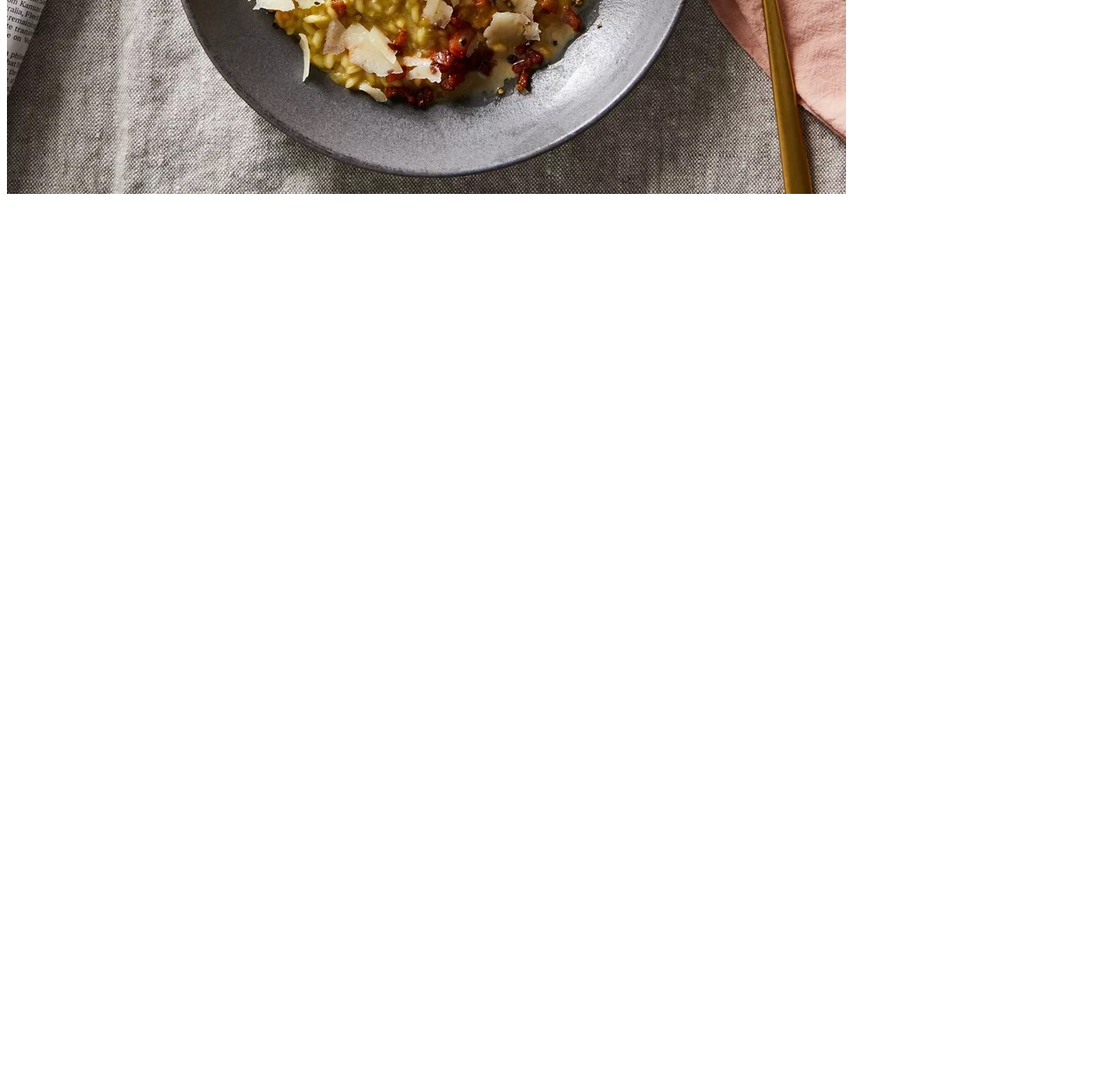
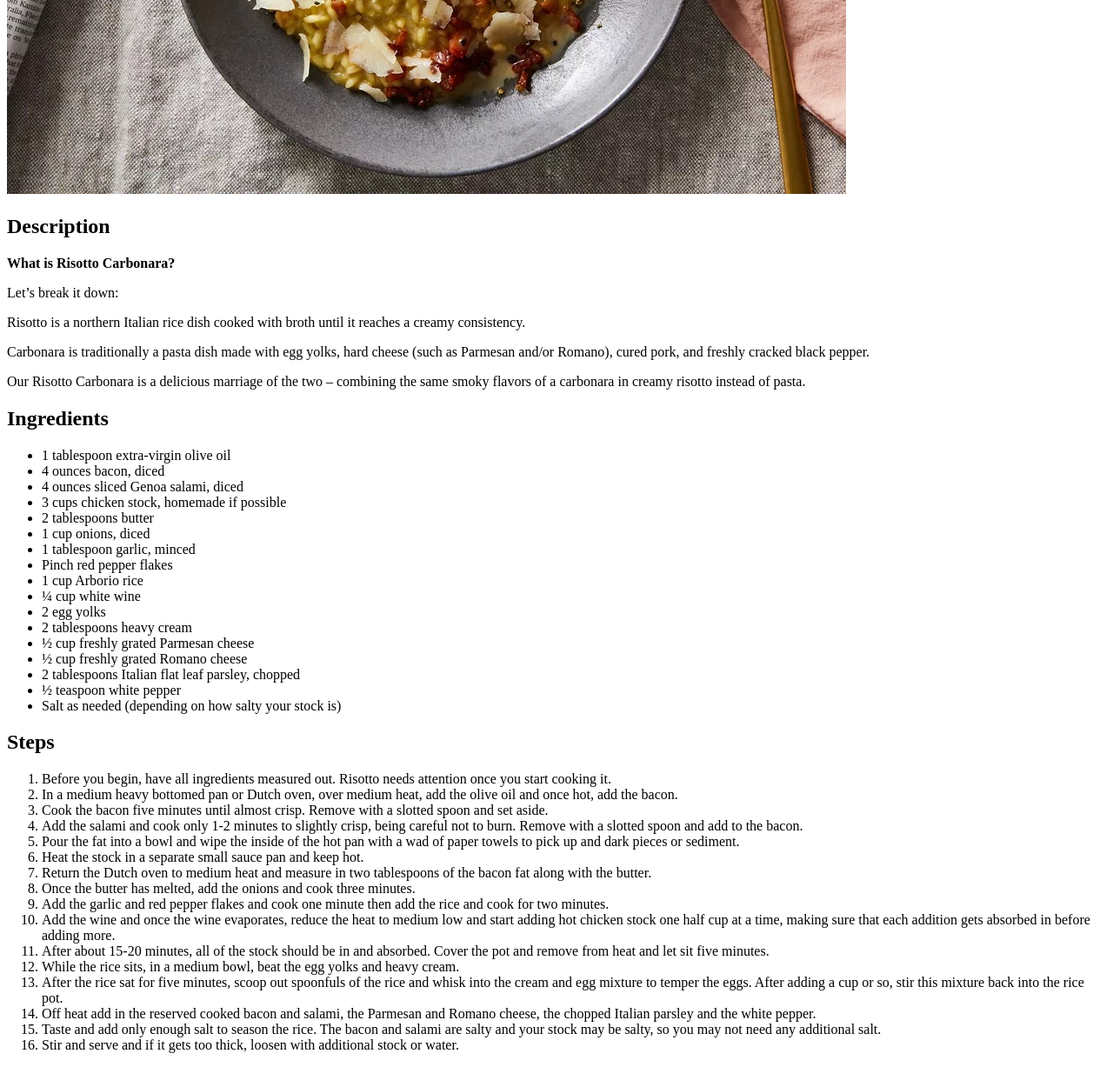
Before and after one commit to gingrase/odin-recipes, a plain HTML site: page recipes/risotto-carbo-mfa.html in a window 1280 px wide. Shown: the part 500-1727 px from the top of the page at 87% size. Before the commit the page ends 800 px from the top, so only its background shows below. Drawn offline with Linux system fonts and the light colour scheme.

Commit message:
Add the content of the recipe to risotto-carbo-mfa

```diff
--- a/recipes/risotto-carbo-mfa.html
+++ b/recipes/risotto-carbo-mfa.html
@@ -9,5 +9,58 @@
 <body>
     <h1>Risotto Carbo-MFA</h1>
     <img src="images/risotto-carbonara.jpg" alt="A risotto carboMFA">
+
+    <h2>Description</h2>
+    <p><strong>What is Risotto Carbonara?</strong></p>
+    <p>Let’s break it down:</p>
+    <p>Risotto is a northern Italian rice dish cooked with broth until it reaches a creamy consistency.</p>
+    <p>Carbonara is traditionally a pasta dish made with egg yolks, hard cheese (such as Parmesan and/or Romano), cured pork, and freshly cracked black pepper.</p>
+    <p>Our Risotto Carbonara is a delicious marriage of the two – combining the same smoky flavors of a carbonara in creamy risotto instead of pasta.</p>
+
+    <h2>Ingredients</h2>
+    <p>
+        <ul>
+            <li>1 tablespoon extra-virgin olive oil</li>
+            <li>4 ounces bacon, diced</li>
+            <li>4 ounces sliced Genoa salami, diced</li>
+            <li>3 cups chicken stock, homemade if possible</li>
+            <li>2 tablespoons butter</li>
+            <li>1 cup onions, diced</li>
+            <li>1 tablespoon garlic, minced</li>
+            <li>Pinch red pepper flakes</li>
+            <li>1 cup Arborio rice</li>
+            <li>¼ cup white wine</li>
+            <li>2 egg yolks</li>
+            <li>2 tablespoons heavy cream</li>
+            <li>½ cup freshly grated Parmesan cheese</li>
+            <li>½ cup freshly grated Romano cheese</li>
+            <li>2 tablespoons Italian flat leaf parsley, chopped</li>
+            <li>½ teaspoon white pepper</li>
+            <li>Salt as needed (depending on how salty your stock is)</li>
+        </ul>
+    </p>
+
+    <h2>Steps</h2>
+    <p>
+        <ol>
+            <li>Before you begin, have all ingredients measured out. Risotto needs attention once you start cooking it.</li>
+            <li>In a medium heavy bottomed pan or Dutch oven, over medium heat, add the olive oil and once hot, add the bacon.</li>
+            <li>Cook the bacon five minutes until almost crisp. Remove with a slotted spoon and set aside.</li>
+            <li>Add the salami and cook only 1-2 minutes to slightly crisp, being careful not to burn. Remove with a slotted spoon and add to the bacon.</li>
+            <li>Pour the fat into a bowl and wipe the inside of the hot pan with a wad of paper towels to pick up and dark pieces or sediment.</li>
+            <li>Heat the stock in a separate small sauce pan and keep hot.</li>
+            <li>Return the Dutch oven to medium heat and measure in two tablespoons of the bacon fat along with the butter.</li>
+            <li>Once the butter has melted, add the onions and cook three minutes.</li>
+            <li>Add the garlic and red pepper flakes and cook one minute then add the rice and cook for two minutes.</li>
+            <li>Add the wine and once the wine evaporates, reduce the heat to medium low and start adding hot chicken stock one half cup at a time, making sure that each addition gets absorbed in before adding more.</li>
+            <li>After about 15-20 minutes, all of the stock should be in and absorbed. Cover the pot and remove from heat and let sit five minutes.</li>
+            <li>While the rice sits, in a medium bowl, beat the egg yolks and heavy cream.</li>
+            <li>After the rice sat for five minutes, scoop out spoonfuls of the rice and whisk into the cream and egg mixture to temper the eggs. After adding a cup or so, stir this mixture back into the rice pot.</li>
+            <li>Off heat add in the reserved cooked bacon and salami, the Parmesan and Romano cheese, the chopped Italian parsley and the white pepper.</li>
+            <li>Taste and add only enough salt to season the rice. The bacon and salami are salty and your stock may be salty, so you may not need any additional salt.</li>
+            <li>Stir and serve and if it gets too thick, loosen with additional stock or water.</li>
+        </ol>
+    </p>
+
 </body>
 </html>
```
